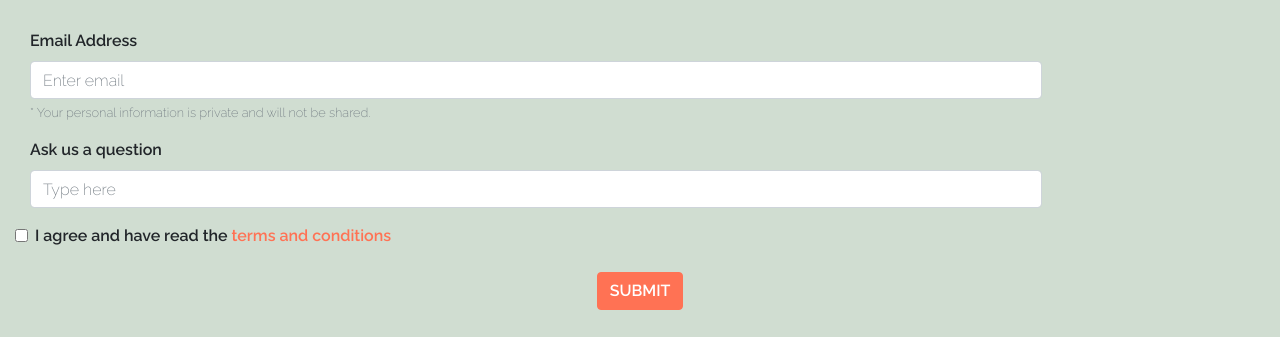
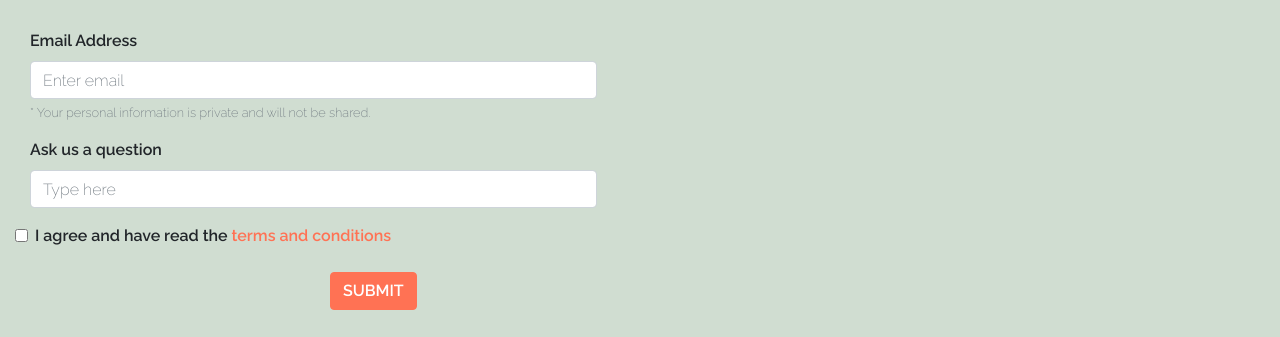
Before and after one commit to GStoyanova/Deerly, a plain HTML site: page contacts.html in a window 1280 px wide. Shown: the part 176-513 px from the top of the page. Drawn offline with Linux system fonts and the light colour scheme.

Commit message:
Update contacts.html

```diff
--- a/contacts.html
+++ b/contacts.html
@@ -57,7 +57,7 @@
 
 <div class="container-fluid">
   <div class="row">
-  <div class="col col-12">
+  <div class="col col-7">
   <div><h2 class="bundletitle col-7 col-md-10">CONTACT US</h2><br>
 
     <a name="contactform"></a>
```
